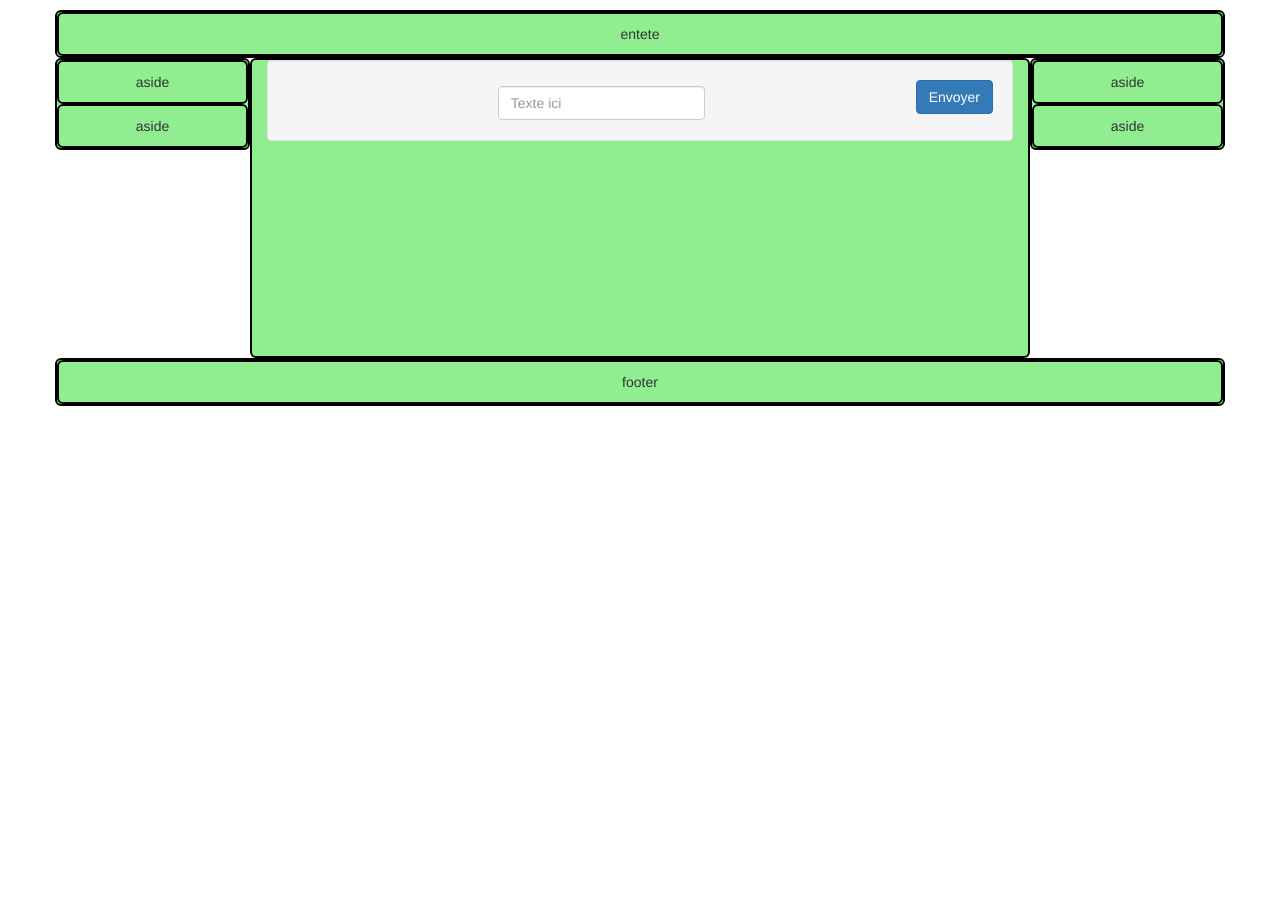
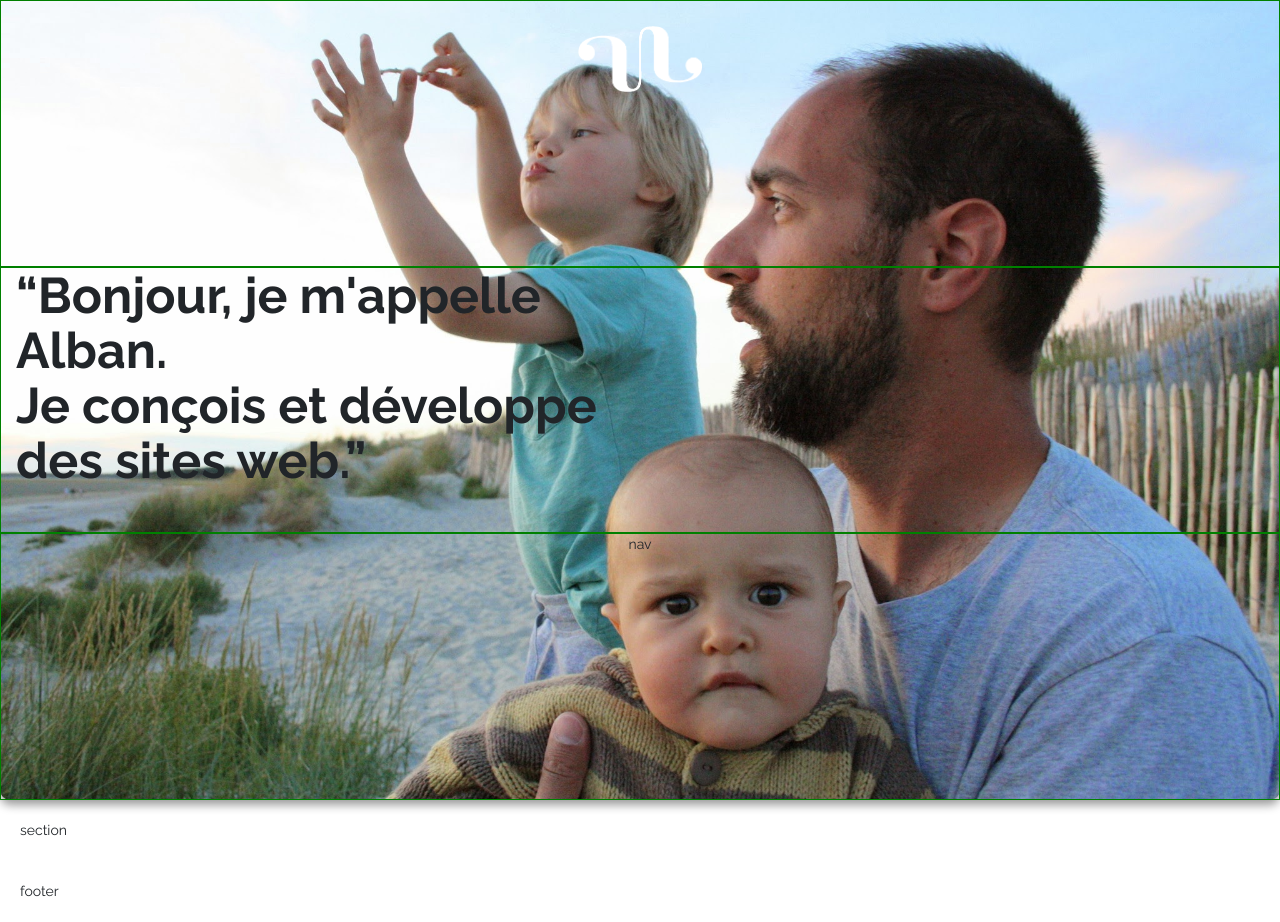
Before and after one commit to albanblanchard/resume, a PHP site: page /index-bs.html in a window 1280 px wide. Before the commit the page ends 406 px from the top, so only its background shows below. Run offline with PHP 8.4, Linux system fonts and the light colour scheme; some libraries are stand-ins or nearby versions.

Commit message:
header avec bootstrap4

```diff
--- a/css/master.css
+++ b/css/master.css
@@ -1,230 +1,54 @@
 /*css resume*/
 html, body {
   margin: 0; padding: 0; height: 100%; width:100%;
+  font-size: 62.5%;
+}
+body{
   font-family: 'Raleway', sans-serif;
+  font-size: 1.4rem;
 }
-header {
-  /* animation magic */
-  -webkit-transition: all 0.4s ease-in-out;
-  -moz-transition: all 0.4s ease-in-out;
-  transition: all 0.4s;
-  z-index: 9999;
-  top: 0;
-  position: fixed;
+header{
+  height:100vh;
+  text-align: center;
+  width: 100%;
+  min-height: 350px;
+  background-color: #252a30;
+  background-image: url('../img/ab-bg.jpg');
+  background-size: cover;
+  background-position: center center;
+  background-position-x: center;
+  background-position-y: center;
+  background-repeat: no-repeat;
+
+  -moz-box-shadow: 0px 5px 10px 0px #9b9b9b;
+-webkit-box-shadow: 0px 5px 10px 0px #9b9b9b;
+-o-box-shadow: 0px 5px 10px 0px #9b9b9b;
+box-shadow: 0px 5px 10px 0px #9b9b9b;
+filter:progid:DXImageTransform.Microsoft.Shadow(color=#9b9b9b, Direction=180, Strength=10);
+-moz-border-radius: 10px;
+-webkit-border-radius: 10px;
+border-radius: 0 0 1rem 1rem;
 }
-header, footer {
-  padding: 2rem 2%;
-  width: 96%;
-  min-height: 9rem;
-  background-color: #2BC3CE;
-  color: #fff;
-  display: flex;
-  flex-wrap: wrap;
-  justify-content: flex-start;
-  align-items: center;
+header img {height:25%; margin: 2%;}
+header>div, header nav{border: 1px solid green;
 }
+header>div>h1{
+  text-align: left;
+  font-size: 5rem;
+  font-weight: 700;
+  max-width: 50%;
+}
+  .container-fluid, .row{
+    margin: 0; padding: 0;
+  }
 
-/*entête*/
-#logo, #mini-logo {
-/*flex: 1;
-background-color: pink;*/
-margin: 1rem 0;
-display: flex;
-flex-wrap: wrap;
-justify-content: flex-start;
-align-items: center;
-}
-#mini-logo {
-display: none;
-}
-#logo a, #mini-logo a {margin: 0;padding: 0;}
-#logo-ab {
-/*background-color: blue;*/
-height: 5rem;
-margin:1rem;
-/*position: relative;*/
-}
-#mini-logo #logo-ab {
-height: 3rem;
-margin:0 .5rem;
-}
-/*#me {
-  background-color: red;
-}*/
-#logo h1 {
-  margin: 1rem 0;
-  font-size: 2rem;
-}
-#mini-logo h1{
-  margin: 0;
-  font-size: 1.5rem;
-}
-#logo p {
-  margin: 1rem 0;
-  font-size: 1rem;
-}
-/*shrink header*/
-.shrink-header {
-  min-height: auto;
-  margin: 0; padding: 0 2%;
-}
-.shrink-me-p {visibility: hidden;}
-.shrink-me-h1 {margin: 0;padding: 0; line-height: 2rem;}
-.shrink-me {margin: 0;padding: 0;
-height: 3rem;
-position: absolute;
-top: 0; left: 6rem;
-}
-.shrink-logo-ab {margin: 0;
-  transform: scale(.5);
-  position: absolute;
-  top: -2rem; left: -3rem;
-
-}
-.shrink-logo {margin: 0; padding: 0;text-align: left; height: 3rem;
-position: relative;
-}
-/*menu*/
-/*
-header nav { background-color: red;
-  margin-bottom: 1rem;
-  align-self: flex-end;}
-
-header nav a:link, a:visited {
-  padding: .6em
-  color: #fff;
-  font-weight: 700;
-  text-decoration: none;
-  transition: text-shadow .3s;
-  transition: border-color .3s;
-  border: 1px dashed #2BC3CE;
-  border-radius: 5px;
-  text-shadow: 1px 1px #1f9ea8;
-}
-header nav a:hover{
-  border-color: #1f9ea8;
-  text-shadow: none;
-}
-header nav ul {
-  display: flex;
-  flex-direction: row;
-  margin: 0;
-  padding: 0;
-  list-style-type: none;
-}
-header nav li {
-  margin: 0 1em;
-}*/
-
-
-/*contenu - sections*/
-#content {
-  /*background-color: yellow;*/
-  display: flex;
-  flex-direction: column;
-  justify-content: center;
-  align-items: center;
-  /*min-height: 54%;*/
-  /*margin 5% 20%;*/
-  margin-top: 13rem;
-}
-
-section {
-  height: 100vh;
-  /*background-color: #689aa8;*/
-  /*padding: 5%;
-  margin-bottom: 3rem;*/
-  margin:0;
-  width: 100%;
-}
-section h1 {
-  margin:0; padding: .5% 25%;
-  background-color: #221e1b;
-  color: #FFF;
-  text-align: right;
-  /*text-transform: uppercase;*/
-  font-size: 2em;
-  font-style: oblique; font-weight: 700;
-}
-section a:link, section a:visited {color: #000;}
-#aboutMe {
-  background-color: #3DCB97;
-}
-#skills {
-  background-color: #9B59B6;
-}
-#works {
-  background-color: #F63656;
-}
-#works #portfolio{
-  display: flex;
-  flex-direction: row;
-  justify-content: space-between;
-}
-.thumbnails {
-  width: 16rem;
-  height: 9rem;
-  background-color: brown;
-  margin: 2em;
-}
-
-/*pied de page*/
-footer{
-  background-color: #2BC3CE;
-  padding: 0; margin: 0; width: 100%;
-  /*background-color: #35cc84;*/
-  align-items: center;
-  flex-direction: column;
-}
-footer section {  height: auto; padding: 0;}
-footer textarea{  width: 100%;}
-footer #socials {background-color: #221e1b;
-  width: 100%; margin: 0; padding: 2em 0;
-  display: flex;
-  justify-content: center;
-  align-items: center;
-}
-footer #copyright {background-color: #221e1b;
- width: 100%; margin: 0; padding: 2em 0 0 0; text-align: center; font-size: .8em;}
-footer #socials p {
-  margin: 0 1em; padding: .2em;
-  background-color: #333;
-  display: flex; justify-content: center; align-items: center;
-  height: 3em; width: 3em;
-  /*border: .3em solid #595959; */
-  border-radius: 50%;
-  transition: background-color .5s;
-}
-footer #socials p:hover{
-  background-color: #08FDD8;
-}
-footer a:link, footer a:visited {  color: #595959; text-decoration: none;}
-footer a:hover {
-  color: #000;
-  border: 0;
-}
-/*socicon*/
-.socicon-github, .socicon-linkedin {
-font-size: 2em;
-}
-
-/*media queries*/
-@media all and (max-width: 1024px) {
-    section {width: 75%}
-}
-@media all and (max-width: 640px) {
-    header { align-items: center; justify-content: center;
-      /*position: relative;*/
-    }
-    #logo {display: none;}
-    #mini-logo {
-      display: inherit;
-      justify-content: center; text-align: center;
-    }
-    /*header nav { text-align: center; }
-    header nav ul { flex-direction: column; }
-    header nav li{ padding: .2em; }*/
-    section {height: auto; width: 90%}
-    #works #portfolio{ flex-direction: column;
-    }
-}
+  /*
+  ************************** media queries **************************
+  */
+  @media all and (min-width:768px) AND (max-width: 992px) {
+    header>div>h1{ font-size: 3rem; }
+  }
+  @media all and (max-width: 767px) {
+    header>div>h1{ font-size: 2rem; max-width: 100%; text-align: center;}
+  }
+  .col-md-12{margin: 0; padding: 2rem;}
--- a/css/style.css
+++ b/css/style.css
@@ -1,22 +1,22 @@
-body {
+/*body {
 
-  padding-top: 10px;
+  /adding-top: 10px;
 
-}
+}*/
 
 [class*="col-"], footer, header {
 
-  background-color: lightgreen;
+  /*background-color: lightgreen;*/
 
-  border: 2px solid black;
+  /*border: 1px solid black;*/
 
-  border-radius: 6px;
+  /*border-radius: 6px;*/
 
-  line-height: 40px;
+  /*line-height: 40px;*/
 
-  text-align: center;
+  /*text-align: center;*/
 
 }
-.col-lg-12 {line-height: 10rem;}
+/*.col-lg-12 {line-height: 10rem;}*/
 
-section {line-height: 30rem; height: 30rem;}
+/*section {line-height: 30rem; height: 30rem;}*/
--- a/index-bs.html
+++ b/index-bs.html
@@ -4,18 +4,26 @@
   <meta charset="utf-8" />
   <meta name="viewport" content="width=device-width, initial-scale=1" />
   <title>Alban Blanchard - Bootstrap</title>
-<link rel="stylesheet" href="css/bootstrap.min.css" />
-<link rel="stylesheet" href="css/style.css" />
+  <link rel="stylesheet" href="https://fonts.googleapis.com/css?family=Raleway:400,400i,700,700i" />
+  <!-- <link rel="stylesheet" href="css/bootstrap.min.css" /> -->
+  <link rel="stylesheet" href="https://maxcdn.bootstrapcdn.com/bootstrap/4.0.0-beta/css/bootstrap.min.css" integrity="sha384-/Y6pD6FV/Vv2HJnA6t+vslU6fwYXjCFtcEpHbNJ0lyAFsXTsjBbfaDjzALeQsN6M" crossorigin="anonymous">
+  <link rel="stylesheet" href="css/master.css" />
+  <link rel="stylesheet" href="css/style.css" />
 </head>
 <body>
   <script src="https://ajax.googleapis.com/ajax/libs/jquery/2.2.4/jquery.min.js"></script>
-  <div class="container">
+  <div class="container-fluid">
 
-    <header class="row">
-      <div class="col-md-12">entete</div>
+    <header class="row flex-column">
+      <div class="col"><a href="#"><img src="img/logo01.png" alt="alban" title="Alban Blanchard"/></a></div>
+      <div class="col"><h1>	&ldquo;Bonjour, je m'appelle Alban.<br/>
+      Je conçois et développe des sites web.&rdquo;</h1></div>
+      <nav class="col"><p>nav</p></nav>
     </header>
-
-    <div class="row">
+    <section class="row">
+      <div class="col-md-12">section</div>
+    </section>
+    <!-- <div class="row">
 
       <div class="col-sm-2">
         <div class="row">
@@ -73,7 +81,7 @@
         </div>
       </div>
 
-    </div>
+    </div> -->
 
     <footer class="row">
       <div class="col-md-12">footer</div>
```
Also changed, not shown: css/master-1.css (added, +230 -0 lines), img/ab-bg.jpg (added).
